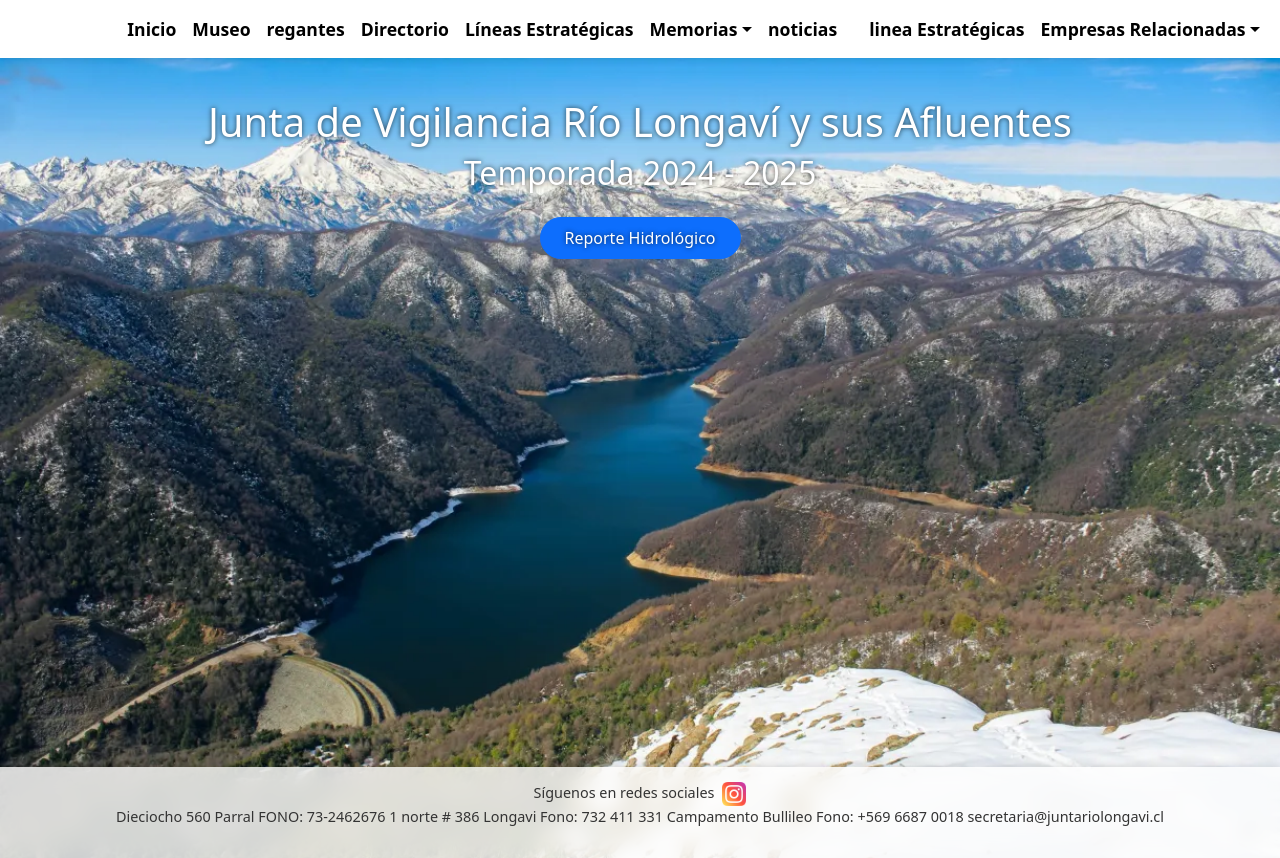
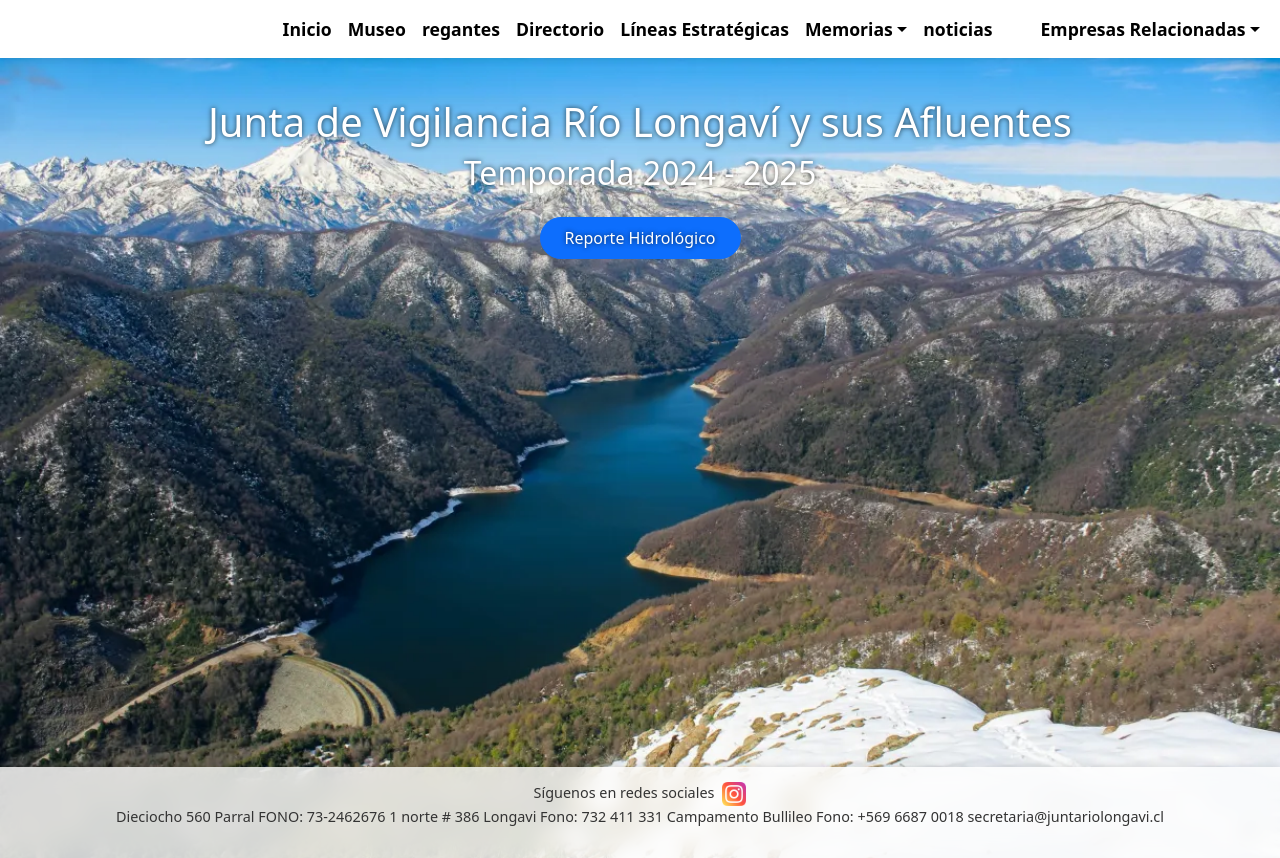
Before and after one commit to nicolas290/pagina-rio, a React (Vite) app: page / in a window 1280 px wide. Built offline with nearby package versions, Linux system fonts and the light colour scheme.

Commit message:
cambiando nabvar quitando repetido

```diff
--- a/src/App.jsx
+++ b/src/App.jsx
@@ -6,9 +6,8 @@ import Museo from "./paginas/Museo";
 import Noticias from "./paginas/Noticias";
 import Regantes from "./paginas/Regantes";
 import Linea from "./paginas/Linea";
-// ...existing code...
-import noticiasData from "./paginas/noticiasdata";
-// ...existing code...
+
+
 function App() {
   return (
     <BrowserRouter>
--- a/src/Componentes/Navbar.jsx
+++ b/src/Componentes/Navbar.jsx
@@ -88,7 +88,7 @@ function Navbar() {
 
             </Link>
                <Link className="nav-link" to={"/linea"}>
-              linea Estratégicas
+
             </Link>
 
 
```
